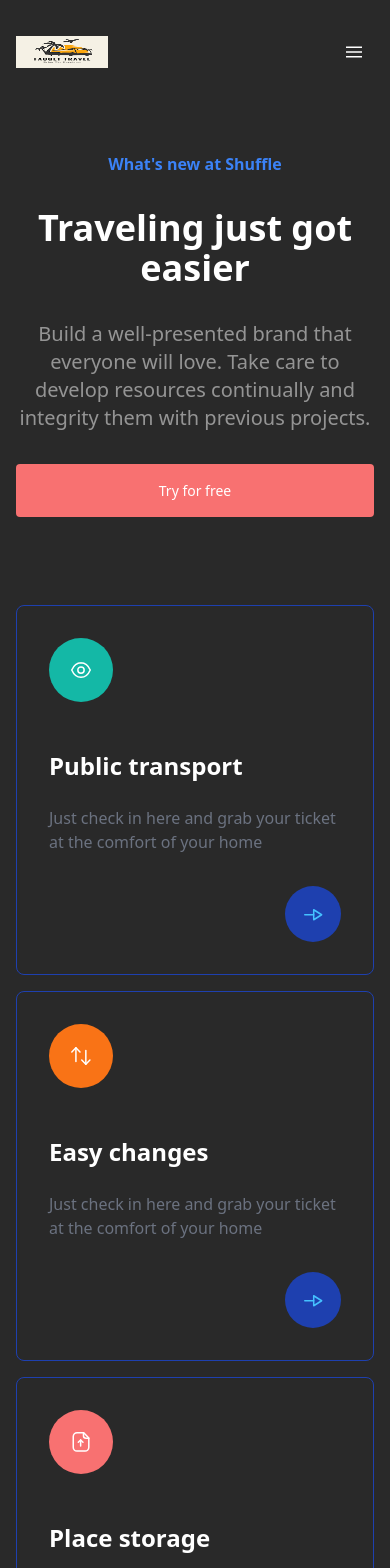
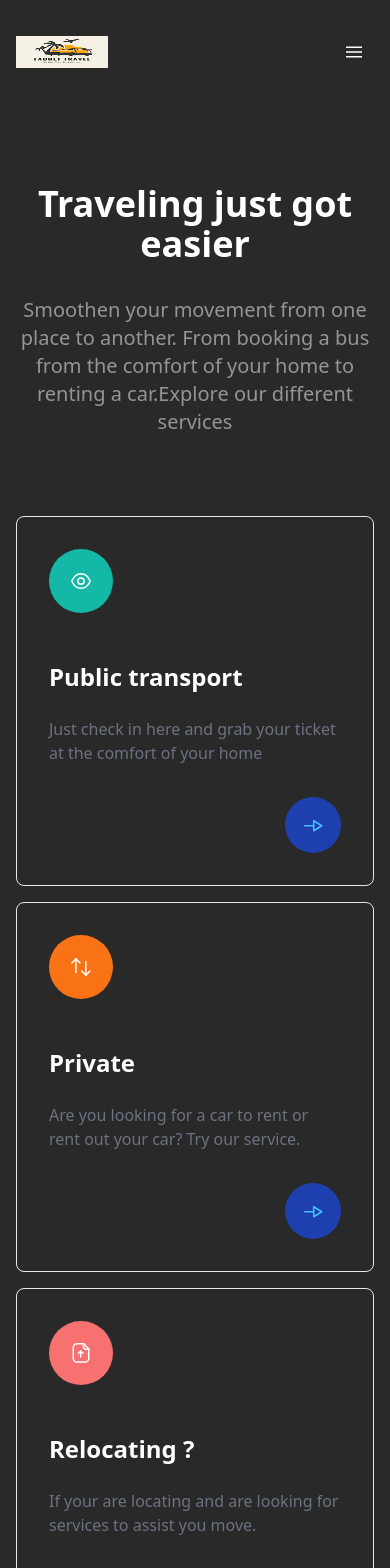
Before and after one commit to Charles4500/travel-frontend, a React (Vite) app: page / in a window 390 px wide. Shown: the top 1568 px of the page. Built offline with nearby package versions, Linux system fonts and the light colour scheme.

Commit message:
Last changes

```diff
--- a/src/routes/Hire.jsx
+++ b/src/routes/Hire.jsx
@@ -39,7 +39,7 @@ function Hire() {
       <div className="flex flex-col items-center justify-center h-screen dark bg-[#292929]">
         <div className="w-full max-w-md bg-gray-800 rounded-lg shadow-md p-6">
           <h2 className="text-2xl font-bold text-gray-200 mb-4">
-            Product Feedback Form
+            Add your car
           </h2>
 
           <form className="flex flex-col" onSubmit={handleSubmit}>
--- a/src/routes/Home.jsx
+++ b/src/routes/Home.jsx
@@ -98,28 +98,19 @@ function Home() {
           alt=""
         />
         <div className="relative container pt-12 px-4 mb-20 mx-auto text-center">
-          <span className="text-blue-500 font-semibold">
-            What's new at Shuffle
-          </span>
           <h2 className="mt-8 mb-8 lg:mb-12 text-white text-4xl lg:text-6xl font-semibold">
             Traveling just got easier
           </h2>
           <p className="max-w-3xl mx-auto mb-8 lg:mb-12 text-white text-xl opacity-50">
-            Build a well-presented brand that everyone will love. Take care to
-            develop resources continually and integrity them with previous
-            projects.
+            Smoothen your movement from one place to another. From booking a bus
+            from the comfort of your home to renting a car.Explore our different
+            services
           </p>
-          <a
-            className="relative z-10 inline-block w-full md:w-auto mb-2 md:mb-0 px-8 py-4 mr-4 text-sm font-medium leading-normal bg-red-400 hover:bg-red-300 text-white rounded transition duration-200"
-            href="#"
-          >
-            Try for free
-          </a>
         </div>
         <div className="max-w-6xl px-4 mx-auto ">
           <div class="flex flex-wrap -mx-4">
             <div class="w-full md:w-1/3 px-4 mb-4 md:mb-0">
-              <div class="p-8 border border-blue-800 rounded-lg hover:bg-gray-900 hover:scale-110 duration-700 ">
+              <div class="p-8 border border-bg-white  rounded-lg hover:bg-gray-900 hover:scale-110 duration-700 ">
                 <span class="flex items-center justify-center mb-12 w-16 h-16 rounded-full bg-teal-500 ">
                   <svg
                     width="20"
@@ -187,7 +178,7 @@ function Home() {
               </div>
             </div>
             <div class="w-full md:w-1/3 px-4 mb-4 md:mb-0">
-              <div class="p-8 border border-blue-800 rounded-lg  hover:bg-gray-900 hover:scale-110 duration-700">
+              <div class="p-8 border border-bg-white  rounded-lg  hover:bg-gray-900 hover:scale-110 duration-700">
                 <span class="flex items-center justify-center mb-12 w-16 h-16 rounded-full bg-orange-500">
                   <svg
                     width="20"
@@ -226,12 +217,10 @@ function Home() {
                     ></path>
                   </svg>
                 </span>
-                <h3 class="mb-6 text-2xl text-white font-semibold">
-                  Easy changes
-                </h3>
+                <h3 class="mb-6 text-2xl text-white font-semibold">Private</h3>
                 <p class="mb-8 text-gray-500">
-                  Just check in here and grab your ticket at the comfort of your
-                  home
+                  Are you looking for a car to rent or rent out your car? Try
+                  our service.
                 </p>
                 <a
                   class="ml-auto flex items-center justify-center w-14 h-14 rounded-full bg-blue-800 hover:bg-blue-700 text-white"
@@ -265,7 +254,7 @@ function Home() {
               </div>
             </div>
             <div class="w-full md:w-1/3 px-4">
-              <div class="p-8 border border-blue-800 rounded-lg  hover:bg-gray-900 hover:scale-110 duration-700">
+              <div class="p-8 border border-bg-white  rounded-lg  hover:bg-gray-900 hover:scale-110 duration-700">
                 <span class="flex items-center justify-center mb-12 w-16 h-16 rounded-full bg-red-400">
                   <svg
                     width="18"
@@ -307,11 +296,11 @@ function Home() {
                   </svg>
                 </span>
                 <h3 class="mb-6 text-2xl text-white font-semibold">
-                  Place storage
+                  Relocating ?
                 </h3>
                 <p class="mb-8 text-gray-500">
-                  Just check in here and grab your ticket at the comfort of your
-                  home
+                  If your are locating and are looking for services to assist
+                  you move.
                 </p>
                 <a
                   class="ml-auto flex items-center justify-center w-14 h-14 rounded-full bg-blue-800 hover:bg-blue-700 text-white"
--- a/src/routes/Private.jsx
+++ b/src/routes/Private.jsx
@@ -10,8 +10,8 @@ function Private() {
         <div className="container px-4 mx-auto">
           <div className="text-center mb-20">
             <h1 className="text-gray-300 md:max-w-md mx-auto">
-              If you are looking to hire out or rent out a car then this is the
-              best place to do this
+              If you are looking to hire out or rent a car then check out the
+              services we have
             </h1>
           </div>
           <div className="flex flex-wrap">
@@ -21,10 +21,7 @@ function Private() {
                   Are you renting out your car?
                 </h2>
                 <p className="mb-24 lg:mb-56 text-lg text-white text-opacity-60">
-                  For most currencies, there are no limits to the transfer
-                  amount. Certain currencies might have limits set by our
-                  payments partners. You will always see the limit in the
-                  Revolut app before making the transfer.
+                  Rent a car at really affordable rates
                 </p>
                 <a className="group inline-flex items-center" href="rent">
                   <span class="mr-3.5 text-white font-medium underline">
@@ -64,14 +61,11 @@ function Private() {
                   Are you looking for a car to hire?
                 </h2>
                 <p className="mb-24 lg:mb-56 text-lg text-white text-opacity-60">
-                  For most currencies, there are no limits to the transfer
-                  amount. Certain currencies might have limits set by our
-                  payments partners. You will always see the limit in the
-                  Revolut app before making the transfer.
+                  Earn extra cash by hiring out your car
                 </p>
                 <a className="group inline-flex items-center" href="hire">
                   <span className="mr-3.5 text-white font-medium underline">
-                    Hire
+                    Hire out
                   </span>
                   <svg
                     className="transform group-hover:rotate-90 transition duration-300"
```
